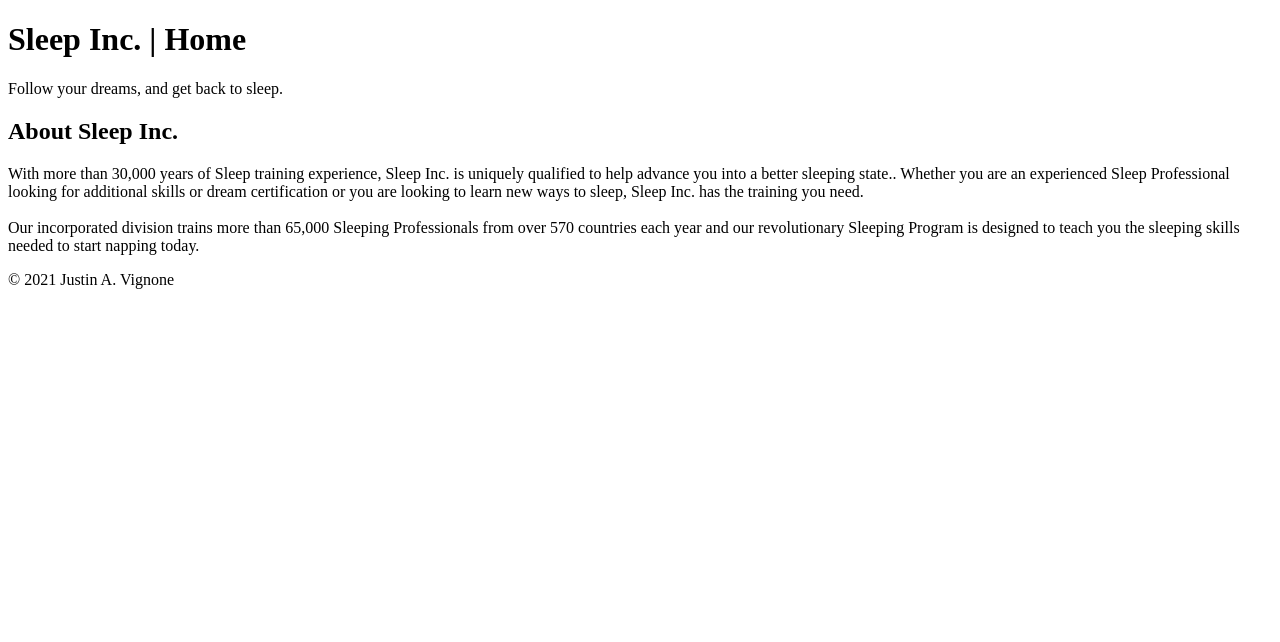
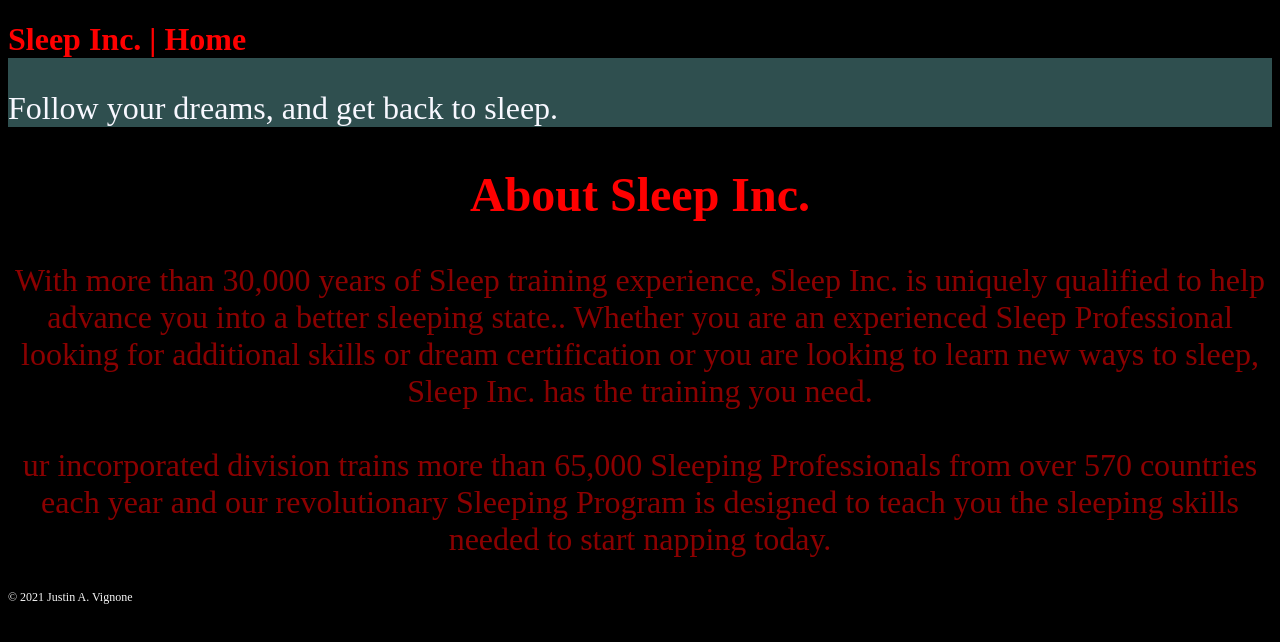
Before and after one commit to Vignoneja/FED1StudioProject, a plain HTML site: page Empty Web Application/Index.html in a window 1280 px wide. Drawn offline with Linux system fonts and the light colour scheme.

Commit message:
Applied CSS.

```diff
--- a/Empty Web Application/Index.html
+++ b/Empty Web Application/Index.html
@@ -27,16 +27,16 @@
     </header>
     <main>
         <section>
-            <h2>
-                About Sleep Inc.
+            <h2 style="text-align: center;">
+              About Sleep Inc.
             </h2>
-            <p>
+            <p style="color: darkred; text-align: center;">
                 With more than 30,000 years of Sleep training experience, Sleep Inc. is uniquely qualified to help advance you into a better sleeping state..
 
                 Whether you are an experienced Sleep Professional looking for additional skills or dream certification or you are looking to learn new ways to sleep, Sleep Inc. has the training you need.
                 <br />
                 <br />
-                Our incorporated division trains more than 65,000 Sleeping Professionals from over 570 countries each year and our revolutionary Sleeping Program is designed to teach you the sleeping skills needed to start napping today.
+                ur incorporated division trains more than 65,000 Sleeping Professionals from over 570 countries each year and our revolutionary Sleeping Program is designed to teach you the sleeping skills needed to start napping today.
             </p>
         </section>
     </main>
--- a/Empty Web Application/Stylesheets/Black,Red & White.css
+++ b/Empty Web Application/Stylesheets/Black,Red & White.css
@@ -1,2 +1,32 @@
+header{
+    background-color: darkslategrey;
+    color: ghostwhite;
+}
 body {
+    background-color: black;
+    color: red;
+    font-size: 32px;
 }
+h1{
+    background-color: black;
+    color: red;
+    font-size: 32px
+}
+main {
+    background-color: black;
+}
+
+.headingstyle {
+    text-decoration: overline;
+    color: ghostwhite;
+}
+#asideHeader {
+    background-color: dimgrey;
+    color: darkred;
+    text-transform: uppercase
+}
+footer {
+    background-color: black;
+    color: whitesmoke;
+    font-size: 12px
+}
```
Also changed, not shown: Empty Web Application/Classes.html (+3 -0 lines), Empty Web Application/Contact.html (+4 -1 lines), Empty Web Application/Team.html (+3 -0 lines).
